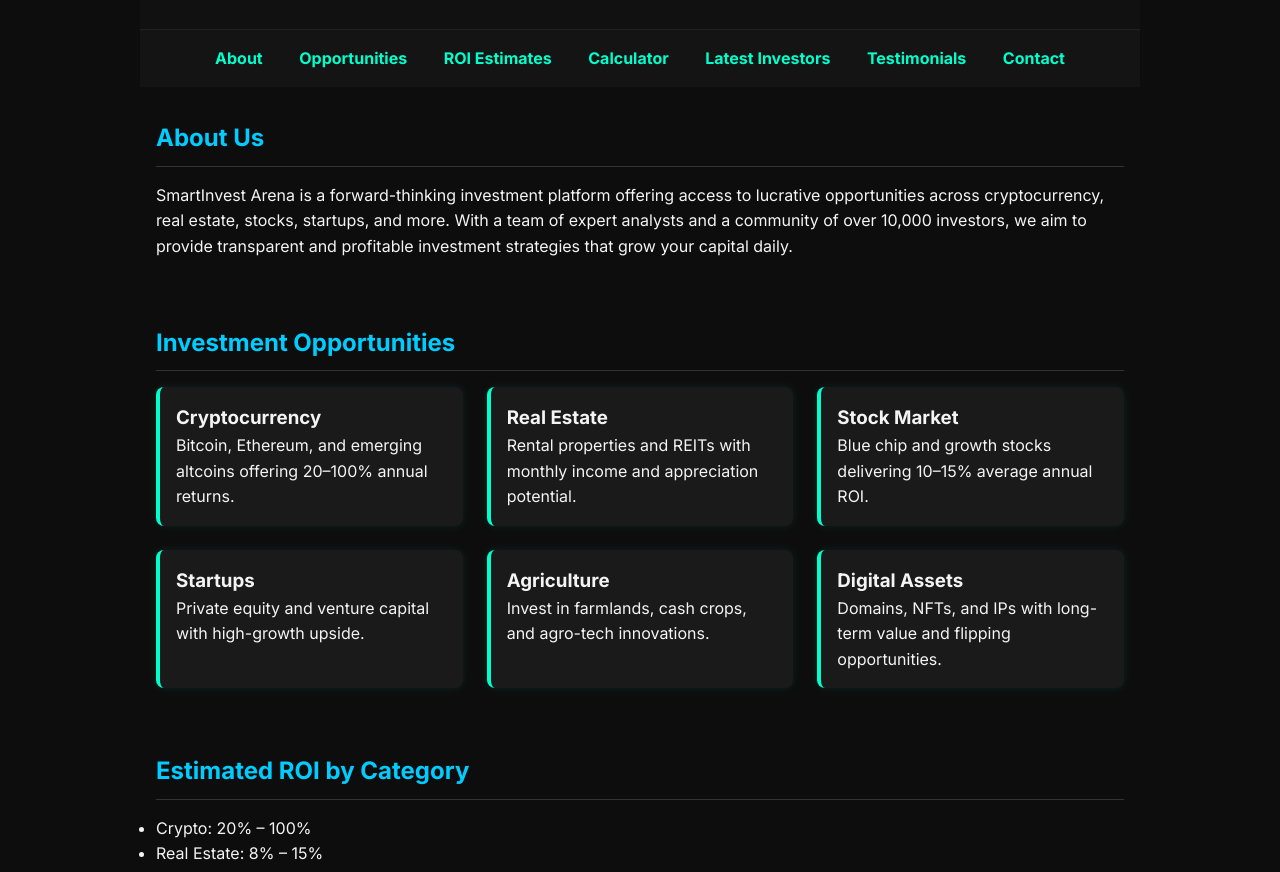
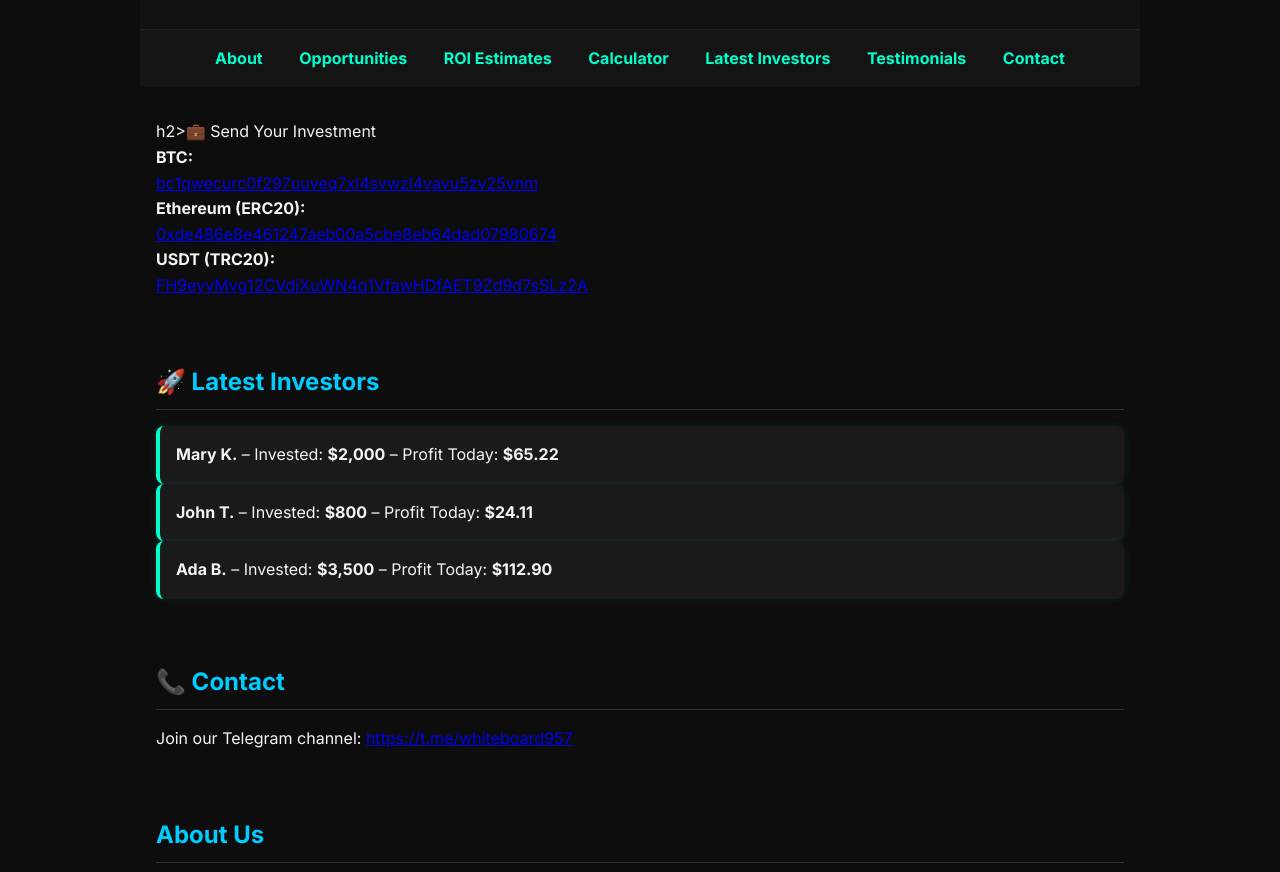
Before and after one commit to smartinvest957/smartinvestmentarena2, a plain HTML site: page index.html in a window 1280 px wide. Shown: the part 188-1060 px from the top of the page. Drawn offline with Linux system fonts and the light colour scheme.

Commit message:
Update index.html

```diff
--- a/index.html
+++ b/index.html
@@ -118,7 +118,36 @@
   <a href="#testimonials">Testimonials</a>
   <a href="#contact">Contact</a>
 </nav>
+<section>
+  h2>💼 Send Your Investment</h2>
+  <p><strong>BTC:</strong><br>
+    <a href="bitcoin:bc1qwecurc0f297uuveq7xl4svwzl4vavu5zv25vnm" target="_blank">
+      bc1qwecurc0f297uuveq7xl4svwzl4vavu5zv25vnm
+    </a>
+  </p>
+  <p><strong>Ethereum (ERC20):</strong><br>
+    <a href="ethereum:0xde486e8e461247aeb00a5cbe8eb64dad07980674" target="_blank">
+      0xde486e8e461247aeb00a5cbe8eb64dad07980674
+    </a>
+  </p>
+  <p><strong>USDT (TRC20):</strong><br>
+    <a href="tron:FH9eyyMvg12CVdjXuWN4q1VfawHDfAET9Zd9d7sSLz2A" target="_blank">
+      FH9eyyMvg12CVdjXuWN4q1VfawHDfAET9Zd9d7sSLz2A
+    </a>
+  </p>
+</section>
 
+<section>
+  <h2>🚀 Latest Investors</h2>
+  <div class="card"><strong>Mary K.</strong> – Invested: <strong>$2,000</strong> – Profit Today: <strong>$65.22</strong></div>
+  <div class="card"><strong>John T.</strong> – Invested: <strong>$800</strong> – Profit Today: <strong>$24.11</strong></div>
+  <div class="card"><strong>Ada B.</strong> – Invested: <strong>$3,500</strong> – Profit Today: <strong>$112.90</strong></div>
+</section>
+
+<section>
+  <h2>📞 Contact</h2>
+  <p>Join our Telegram channel: <a href="https://t.me/whiteboard957" target="_blank">https://t.me/whiteboard957</a></p>
+</section>
 <section id="about">
   <h2>About Us</h2>
   <p>SmartInvest Arena is a forward-thinking investment platform offering access to lucrative opportunities across cryptocurrency, real estate, stocks, startups, and more. With a team of expert analysts and a community of over 10,000 investors, we aim to provide transparent and profitable investment strategies that grow your capital daily.</p>
```
